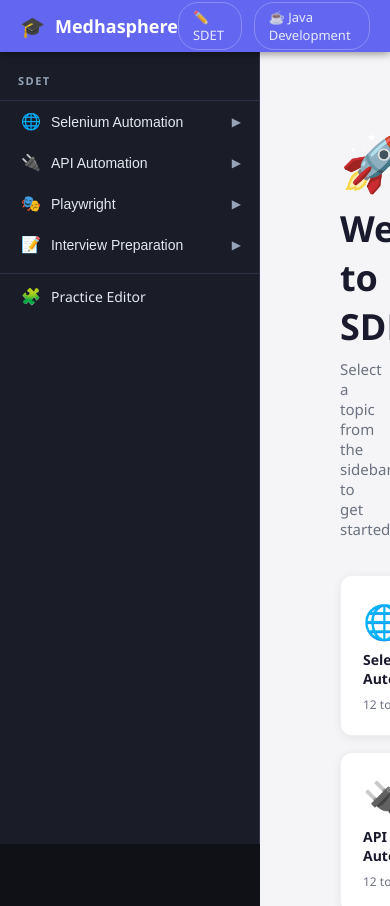
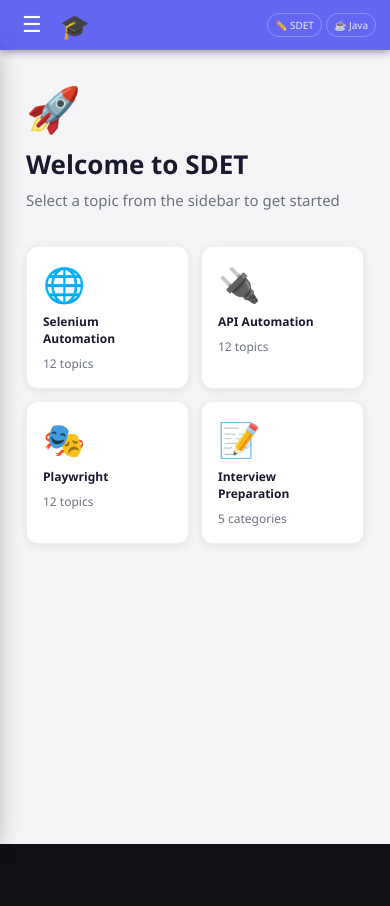
Before and after one commit to Sakshidhole04/SDET-HUB, a React (Vite) app: page /sdet in a window 390 px wide. Shown: the top 906 px of the page. After the commit the page ends 844 px from the top, so only its background shows below. Built offline with nearby package versions, Linux system fonts and the light colour scheme.

Commit message:
Mobile responsive: hamburger sidebar, stacked layouts, table scroll

```diff
--- a/src/App.css
+++ b/src/App.css
@@ -1172,3 +1172,216 @@
 .pe-console-body { padding: 12px 14px; min-height: 60px; max-height: 180px; overflow-y: auto; background: #0a0c14; }
 .pe-console-out { font-family: 'Cascadia Code','Courier New',monospace; font-size: 12.5px; color: #4ade80; line-height: 1.6; white-space: pre-wrap; margin: 0; }
 .pe-console-err { font-family: 'Cascadia Code','Courier New',monospace; font-size: 12.5px; color: #f87171; line-height: 1.6; white-space: pre-wrap; margin: 0; }
+
+/* =====================================================
+   MOBILE RESPONSIVE — hamburger, overlay, layouts
+   ===================================================== */
+
+/* Hamburger — hidden on desktop */
+.hamburger {
+  display: none;
+  background: none;
+  border: none;
+  color: #fff;
+  font-size: 22px;
+  cursor: pointer;
+  padding: 4px 8px;
+  line-height: 1;
+  border-radius: 6px;
+  order: -1;
+}
+.hamburger:hover { background: rgba(255,255,255,0.15); }
+
+/* Sidebar overlay — hidden on desktop */
+.sidebar-overlay {
+  position: fixed;
+  inset: 0;
+  top: var(--header-h);
+  background: rgba(0,0,0,0.6);
+  z-index: 200;
+}
+
+/* ── Tablet & Mobile (≤ 768px) ── */
+@media (max-width: 768px) {
+
+  /* Header */
+  .hamburger { display: flex; align-items: center; }
+
+  .app-header {
+    padding: 0 14px;
+    gap: 10px;
+  }
+
+  .logo span:last-child { font-size: 16px; }
+
+  .header-nav { gap: 6px; margin-left: auto; }
+
+  .header-link {
+    padding: 4px 9px;
+    font-size: 11px;
+  }
+
+  /* Sidebar — drawer from left */
+  .sidebar {
+    position: fixed;
+    left: -270px;
+    top: var(--header-h);
+    height: calc(100vh - var(--header-h));
+    z-index: 201;
+    transition: left 0.27s cubic-bezier(0.4, 0, 0.2, 1);
+    width: var(--sidebar-w);
+    box-shadow: 4px 0 24px rgba(0,0,0,0.4);
+  }
+
+  [data-sidebar-open="true"] .sidebar { left: 0; }
+
+  /* Body no longer reserves sidebar space */
+  .app-body {
+    height: auto;
+    min-height: calc(100vh - var(--header-h));
+  }
+
+  /* Main content — full width, smaller padding */
+  .main-content {
+    padding: 16px 14px 28px;
+    width: 100%;
+  }
+
+  /* Landing page */
+  .landing-page { padding: 32px 16px; }
+
+  .landing-cards {
+    flex-direction: column;
+    align-items: center;
+    gap: 20px;
+  }
+
+  .landing-card {
+    width: 100%;
+    max-width: 360px;
+    padding: 32px 24px 24px;
+  }
+
+  .landing-card-icon { font-size: 56px; }
+  .landing-card-title { font-size: 22px; }
+
+  /* SDET Home */
+  .sdet-home { padding: 24px 16px; }
+  .sdet-welcome-title { font-size: 26px; }
+  .sdet-rocket { font-size: 44px; }
+
+  .sdet-topic-cards {
+    display: grid;
+    grid-template-columns: 1fr 1fr;
+    gap: 12px;
+  }
+
+  .sdet-card { width: auto; padding: 20px 16px 16px; }
+
+  /* Topic content */
+  .topic-content { padding: 14px 14px; }
+
+  .markdown-body h2 { font-size: 18px; }
+  .markdown-body h3 { font-size: 14px; }
+
+  /* Tables — horizontal scroll */
+  .markdown-body table {
+    display: block;
+    overflow-x: auto;
+    -webkit-overflow-scrolling: touch;
+    white-space: nowrap;
+  }
+
+  /* Code blocks — scroll, no overflow */
+  .markdown-body pre {
+    max-width: 100%;
+    overflow-x: auto;
+    white-space: pre;
+    padding: 12px 14px;
+  }
+
+  /* Nav buttons */
+  .nav-buttons { flex-direction: column; gap: 8px; }
+  .nav-btn { max-width: 100%; white-space: normal; }
+  .nav-btn.next { margin-left: 0; }
+
+  /* Java Home cards */
+  .java-home { padding: 24px 14px; }
+  .java-grid {
+    grid-template-columns: 1fr 1fr;
+    gap: 12px;
+  }
+  .java-card { padding: 20px 14px 16px; }
+
+  /* Practice Editor — stack vertically */
+  .pe-root {
+    height: auto;
+    min-height: calc(100vh - var(--header-h));
+    overflow: visible;
+  }
+
+  .pe-track-bar { overflow-x: auto; padding: 0 8px; }
+  .pe-track-btn { padding: 10px 12px; font-size: 12px; }
+
+  .pe-body { flex-direction: column; overflow: visible; }
+
+  .pe-list {
+    width: 100%;
+    min-width: unset;
+    max-height: 220px;
+    border-right: none;
+    border-bottom: 1px solid var(--border);
+    overflow-y: auto;
+  }
+
+  .pe-main {
+    overflow-y: visible;
+    padding: 14px 14px;
+  }
+
+  .pe-textarea { min-height: 180px; font-size: 12px; }
+
+  /* Old practice layout */
+  .practice-layout { flex-direction: column; height: auto; overflow: visible; }
+  .challenge-list {
+    width: 100%;
+    min-width: unset;
+    max-height: 200px;
+    border-right: none;
+    border-bottom: 1px solid var(--border);
+  }
+  .editor-area { padding: 14px; }
+}
+
+/* ── Small phones (≤ 480px) ── */
+@media (max-width: 480px) {
+
+  :root { --header-h: 50px; }
+
+  /* Header: hide full logo text on very small screens */
+  .logo span:last-child { display: none; }
+  .logo-icon { font-size: 24px; }
+
+  .header-nav { gap: 4px; }
+  .header-link { padding: 4px 7px; font-size: 10px; }
+
+  /* Landing */
+  .landing-card { padding: 24px 18px 20px; }
+  .landing-card-icon { font-size: 48px; }
+  .landing-card-title { font-size: 20px; }
+
+  /* SDET Home */
+  .sdet-topic-cards { grid-template-columns: 1fr 1fr; }
+  .sdet-card-title { font-size: 12px; }
+
+  /* Java Home */
+  .java-grid { grid-template-columns: 1fr 1fr; }
+
+  /* Topic page */
+  .main-content { padding: 12px 10px 24px; }
+  .topic-content { padding: 12px 10px; }
+  .markdown-body h2 { font-size: 16px; }
+
+  /* Practice */
+  .pe-track-btn { padding: 9px 10px; font-size: 11px; }
+}
--- a/src/App.jsx
+++ b/src/App.jsx
@@ -1,4 +1,5 @@
-import { BrowserRouter, Routes, Route, Link } from 'react-router-dom';
+import { useState, useEffect } from 'react';
+import { BrowserRouter, Routes, Route, Link, useLocation } from 'react-router-dom';
 import Sidebar from './components/Sidebar';
 import JavaSidebar from './components/JavaSidebar';
 import Home from './pages/Home';
@@ -9,20 +10,37 @@
 import JavaTopicPage from './pages/JavaTopicPage';
 import './App.css';
 
-export default function App() {
+function AppContent() {
+  const [sidebarOpen, setSidebarOpen] = useState(false);
+  const location = useLocation();
+
+  // Close sidebar whenever the route changes (user navigated)
+  useEffect(() => { setSidebarOpen(false); }, [location.pathname]);
+
   return (
-    <BrowserRouter>
-      <div className="app-layout">
+    <div className="app-layout" data-sidebar-open={sidebarOpen}>
       <header className="app-header">
         <Link to="/" className="logo">
           <span className="logo-icon">🎓</span>
           <span>Medhasphere</span>
         </Link>
+        <button
+          className="hamburger"
+          onClick={() => setSidebarOpen(s => !s)}
+          aria-label="Toggle navigation"
+        >
+          {sidebarOpen ? '✕' : '☰'}
+        </button>
         <nav className="header-nav">
           <Link to="/sdet" className="header-link">✏️ SDET</Link>
-            <Link to="/java" className="header-link">☕ Java Development</Link>
+          <Link to="/java" className="header-link">☕ Java</Link>
         </nav>
       </header>
+
+      {sidebarOpen && (
+        <div className="sidebar-overlay" onClick={() => setSidebarOpen(false)} />
+      )}
+
       <div className="app-body">
         <Routes>
           <Route path="/" element={<main className="landing-main"><Home /></main>} />
@@ -43,8 +61,13 @@
         </Routes>
       </div>
     </div>
+  );
+}
+
+export default function App() {
+  return (
+    <BrowserRouter>
+      <AppContent />
     </BrowserRouter>
   );
-
-
 }
```
Lines whose indentation alone changed are shown as unchanged.
